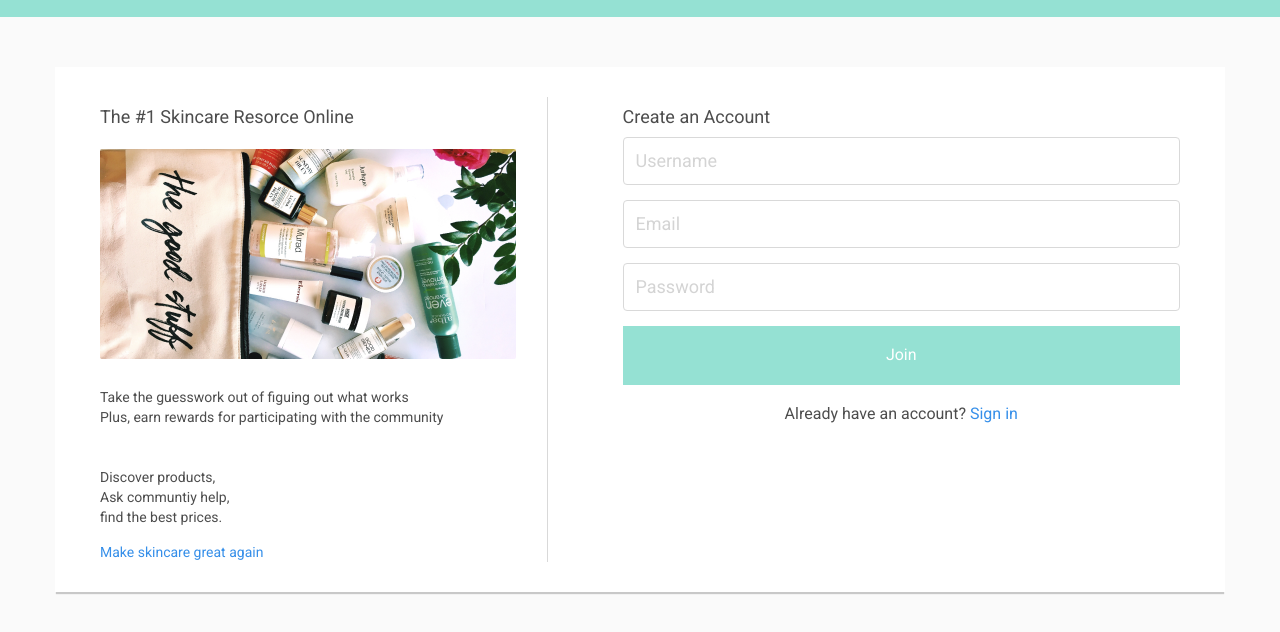
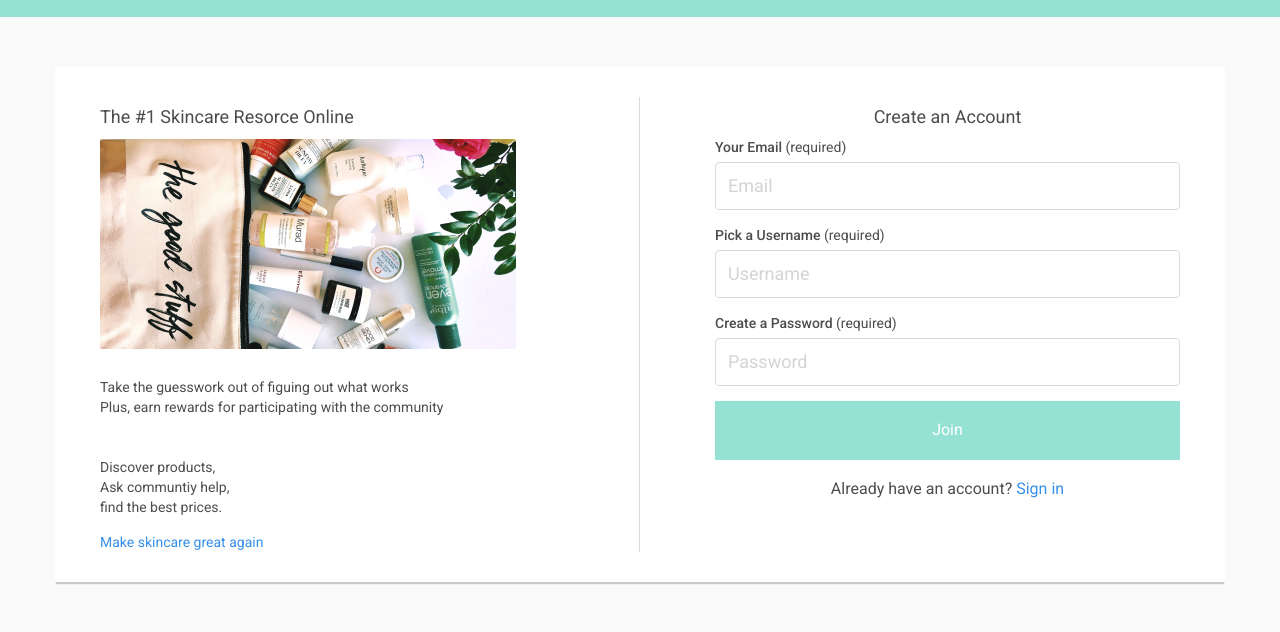
Before and after one commit to zverexe/carisma, a plain HTML site: page sign-up_general.html in a window 1280 px wide. Shown: the part 56-688 px from the top of the page. Drawn offline with nearby package versions, Linux system fonts and the light colour scheme.

Commit message:
added labels, fixed block width

```diff
--- a/css/sign-up-general.css
+++ b/css/sign-up-general.css
@@ -16,7 +16,7 @@
   -webkit-justify-content: space-between;
       -ms-flex-pack: justify;
           justify-content: space-between; }
-  .sign-up-main .col-sm-5 {
+  .sign-up-main .col-sm-6:first-child {
     padding-right: 32px;
     border-right: 1px solid #D9D9D9; }
   .sign-up-main a {
@@ -60,3 +60,5 @@
       margin-bottom: 18px; }
     .sign-up-main .sign-up-right p {
       font-size: 16px; }
+    .sign-up-main .sign-up-right label {
+      font-weight: 400; }
--- a/css/style.css
+++ b/css/style.css
@@ -1788,7 +1788,7 @@ a:hover {
   -webkit-justify-content: space-between;
       -ms-flex-pack: justify;
           justify-content: space-between; }
-  .sign-up-main .col-sm-5 {
+  .sign-up-main .col-sm-6:first-child {
     padding-right: 32px;
     border-right: 1px solid #D9D9D9; }
   .sign-up-main a {
@@ -1832,6 +1832,8 @@ a:hover {
       margin-bottom: 18px; }
     .sign-up-main .sign-up-right p {
       font-size: 16px; }
+    .sign-up-main .sign-up-right label {
+      font-weight: 400; }
 
 /*
 * Media styles
--- a/sign-up_general.html
+++ b/sign-up_general.html
@@ -28,10 +28,10 @@
 <div class="container">
     <div class="row">
         <div class="sign-up-main">
-        <div class="col-sm-5">
+        <div class="col-sm-6">
                 <div class="sign-up-left">
                     <h4>The #1 Skincare Resorce Online</h4>
-                    <img src="img/sign-up-img.png" alt="">
+                    <img src="img/sign-up-img.png" class="img-responsive " alt="">
                     <p>Take the guesswork out of figuing out what works</p>
                     <p>Plus, earn rewards for participating with the community</p>
                     <ul class="list-unstyled">
@@ -42,17 +42,21 @@
                     <a href="">Make skincare great again</a>
                 </div>
         </div>
-            <div class="col-sm-7">
+            <div class="col-sm-6">
                 <div class="sign-up-right">
-                    <h4>Create an Account</h4>
+                    <h4 class="text-center">Create an Account</h4>
                     <form>
                         <div class="form-group">
-                            <input type="email" class="form-control" id="username" placeholder="Username">
-                        </div>
-                        <div class="form-group">
+                            <label for="email"><strong>Your Email</strong> (required)</label>
                             <input type="email" class="form-control" id="email" placeholder="Email">
                         </div>
                         <div class="form-group">
+                            <label for="username"><strong>Pick a Username</strong> (required)</label>
+                            <input type="email" class="form-control" id="username" placeholder="Username">
+                        </div>
+
+                        <div class="form-group">
+                            <label for="username"><strong>Create a Password</strong> (required)</label>
                             <input type="password" class="form-control" id="password" placeholder="Password">
                         </div>
                         <button type="submit" class="btn">Join</button>
```
